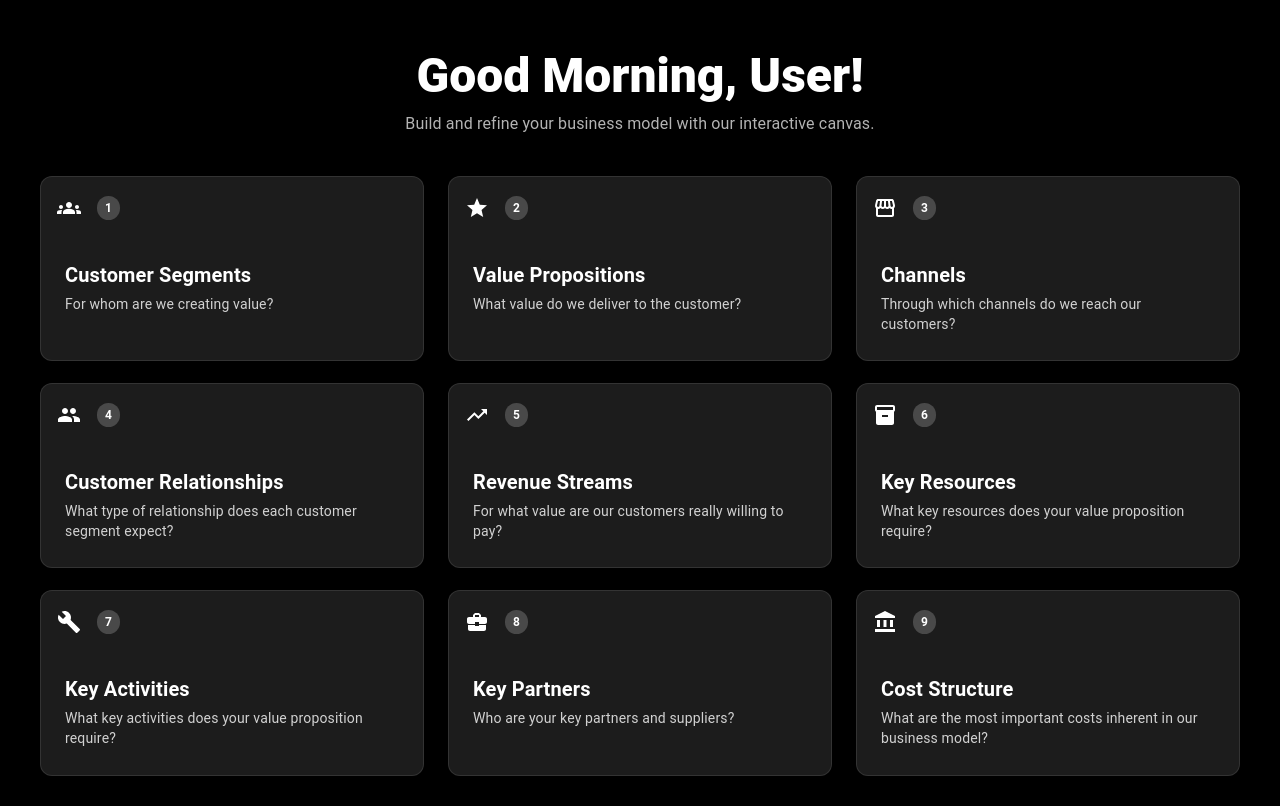
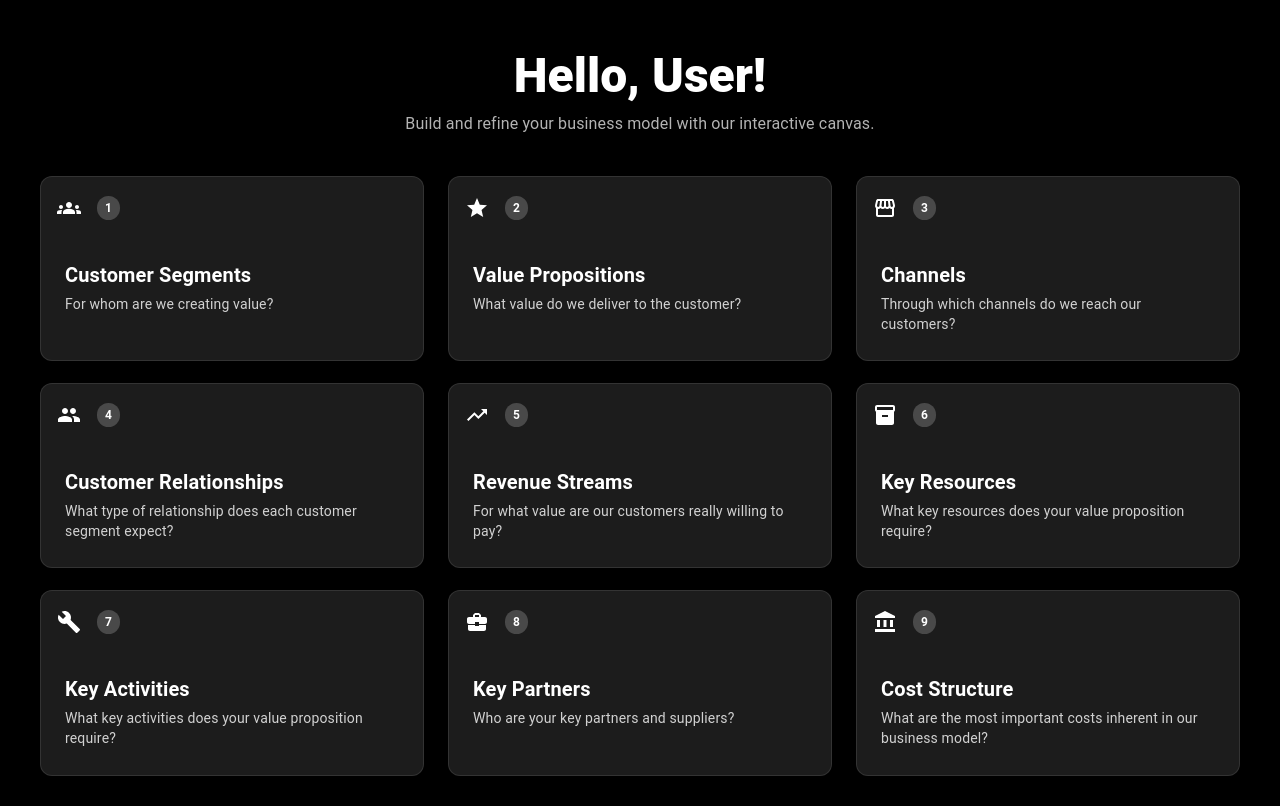
Before and after one commit to Armstrong2035/bezalel-web-client, a Next.js app in the folder bezalel/: page /segments in a window 1280 px wide. Built offline with nearby package versions, Linux system fonts and the light colour scheme; no server answers.

Commit message:
Updated segments greeting

```diff
--- a/bezalel/src/components/segment/SegmentHeader.js
+++ b/bezalel/src/components/segment/SegmentHeader.js
@@ -14,7 +14,7 @@ export default function SegmentHeaders({ isMobile, displayName }) {
           fontSize: { xs: "1.75rem", sm: "2.5rem", md: "3rem" },
         }}
       >
-        Good Morning, {firstName}!
+        Hello, {firstName}!
       </Typography>
       <Typography
         variant="body1"
```
